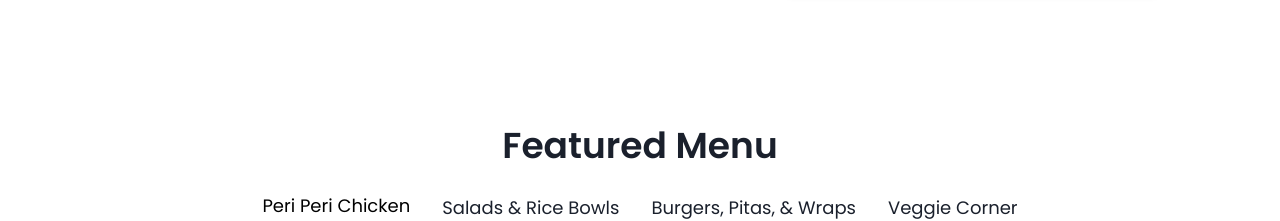
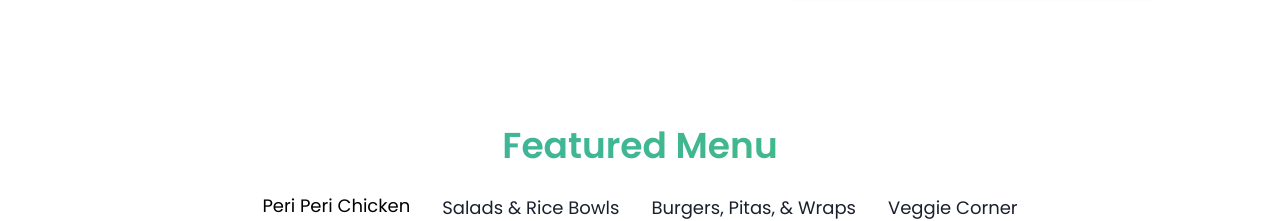
Before and after one commit to aurelioo29/landing-page-food, a Next.js app: page / in a window 1280 px wide. Shown: the part 1260-1481 px from the top of the page. Built offline with nearby package versions, Linux system fonts and the light colour scheme.

Commit message:
style(menu): Refactor style Menu section

```diff
--- a/src/components/section/menu.tsx
+++ b/src/components/section/menu.tsx
@@ -17,7 +17,13 @@ import styles from "../../styles/animation.module.css";
 export default function MenuSection() {
   return (
     <Box py={8} textAlign="center" id="menu">
-      <Heading as="h2" size="xl" mb={4}>
+      <Heading
+        as="h2"
+        size="xl"
+        mb={4}
+        bgGradient="linear(to-r, teal.400, green.400)"
+        backgroundClip="text"
+      >
         Featured Menu
       </Heading>
       <Tabs variant="unstyled" align="center">
```
